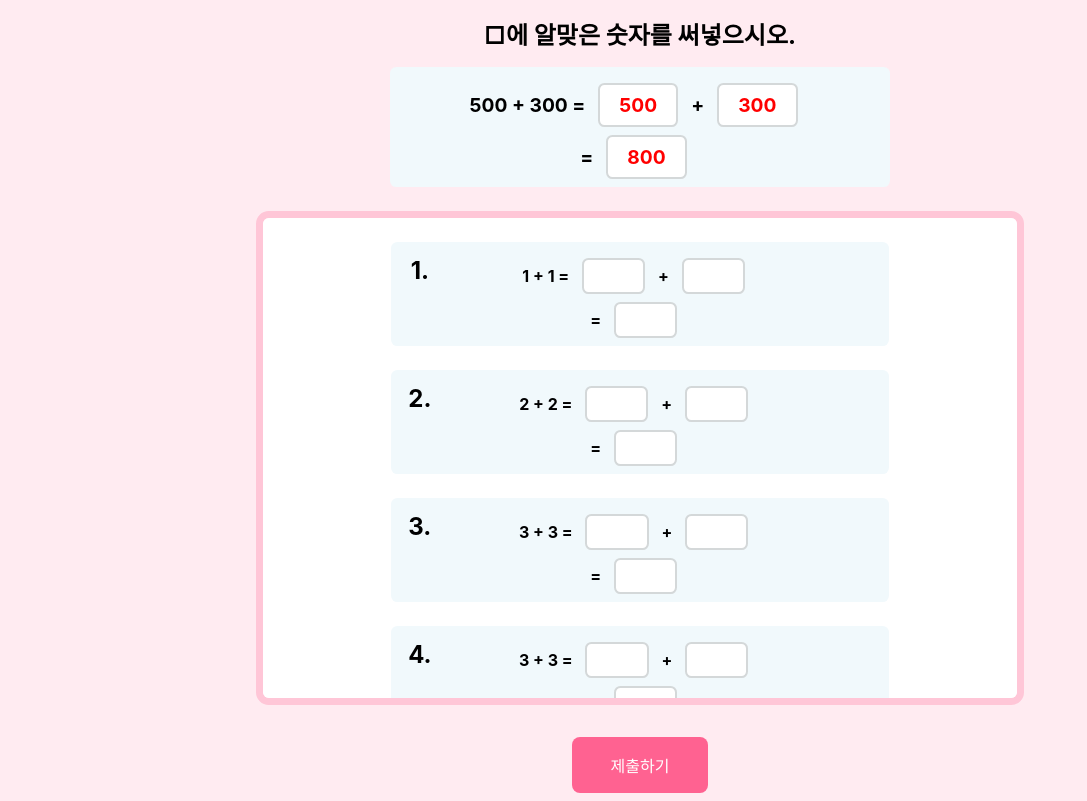
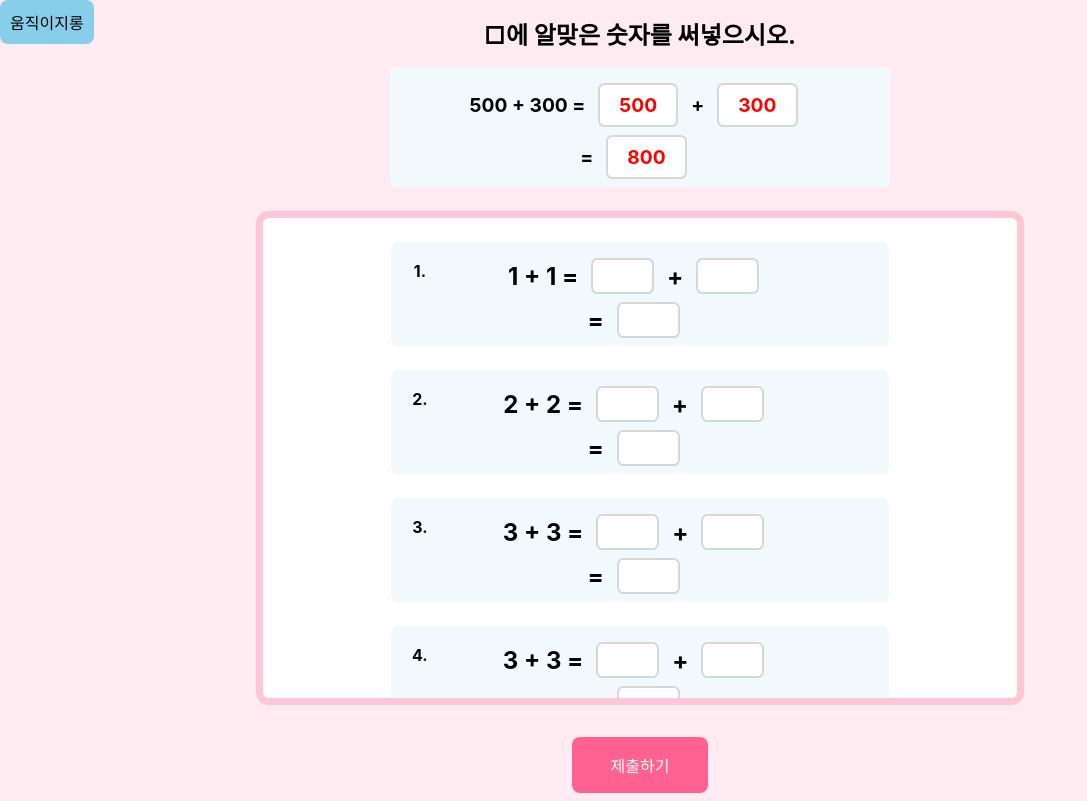
Before and after one commit to jaminleee/math-template-react, a React (Create React App) app: page / in a window 1280 px wide. Shown: the whole page, without its empty margins (0-1087 px from the left). Built offline with nearby package versions, Linux system fonts and the light colour scheme.

Commit message:
Add: add Draggable

```diff
--- a/package.json
+++ b/package.json
@@ -9,6 +9,7 @@
     "@testing-library/user-event": "^13.5.0",
     "react": "^18.2.0",
     "react-dom": "^18.2.0",
+    "react-draggable": "^4.4.6",
     "react-router-dom": "^6.18.0",
     "react-scripts": "5.0.1",
     "styled-components": "^6.1.1",
--- a/src/components/ContentItem.js
+++ b/src/components/ContentItem.js
@@ -37,12 +37,12 @@ const Textfield = styled.input`
 
 const IdTitle = styled.span`
   font-weight: bold;
-  font-size: 1rem;
+  font-size: 1.5rem;
 `;
 
 const IdNumber = styled(IdTitle)`
   position: absolute;
-  font-size: 1.5rem;
+  font-size: 1rem;
 `;
 
 const Circle = styled.div`
--- a/src/components/Template.js
+++ b/src/components/Template.js
@@ -4,6 +4,7 @@ import Title from './Title';
 import Description from './Description';
 import Content from './Content';
 import Button from './ui/Button';
+import Draggable from 'react-draggable';
 
 const StyledTemplate = styled.div`
   background-color: #FFEBF1;
@@ -14,6 +15,16 @@ const StyledTemplate = styled.div`
 const ContentList = styled.div`
   padding: 3vh 20vw;
 `;
+
+const StyledDraggableDiv = styled.div`
+  background-color: skyblue;
+  cursor: grab;
+  padding: 10px;
+  border-radius: 8px;
+  position: absolute;
+  z-index: 999;
+`;
+
 
 const Template = () => {
   const [state] = useState({
@@ -29,6 +40,9 @@ const Template = () => {
 
   return (
     <StyledTemplate>
+      <Draggable>
+        <StyledDraggableDiv>움직이지롱</StyledDraggableDiv>
+      </Draggable>
       <Title title={state.title.title}></Title>
       <Description></Description>
       <ContentList><Content data={state.contents}></Content></ContentList>
```
Also changed, not shown: 1 other file (tests, documents, lock files or other folders).
